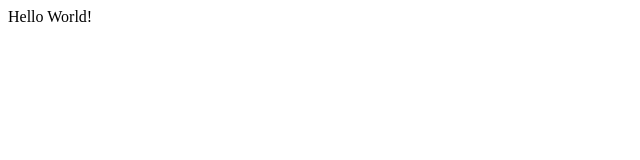
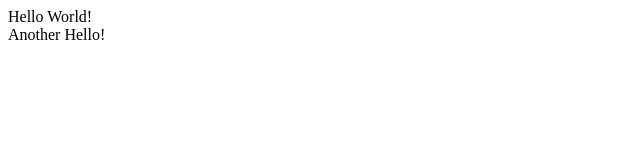
Before and after one commit to Pedro-Moretti/demo-repo, a plain HTML site: page index.html in a window 1280 px wide. Shown: the full height of the page, 0-640 px from the left. Drawn offline with Linux system fonts and the light colour scheme.

Commit message:
added another hello

```diff
--- a/index.html
+++ b/index.html
@@ -1 +1,2 @@
 <div>Hello World!</div>
+<div>Another Hello!</div>
```
